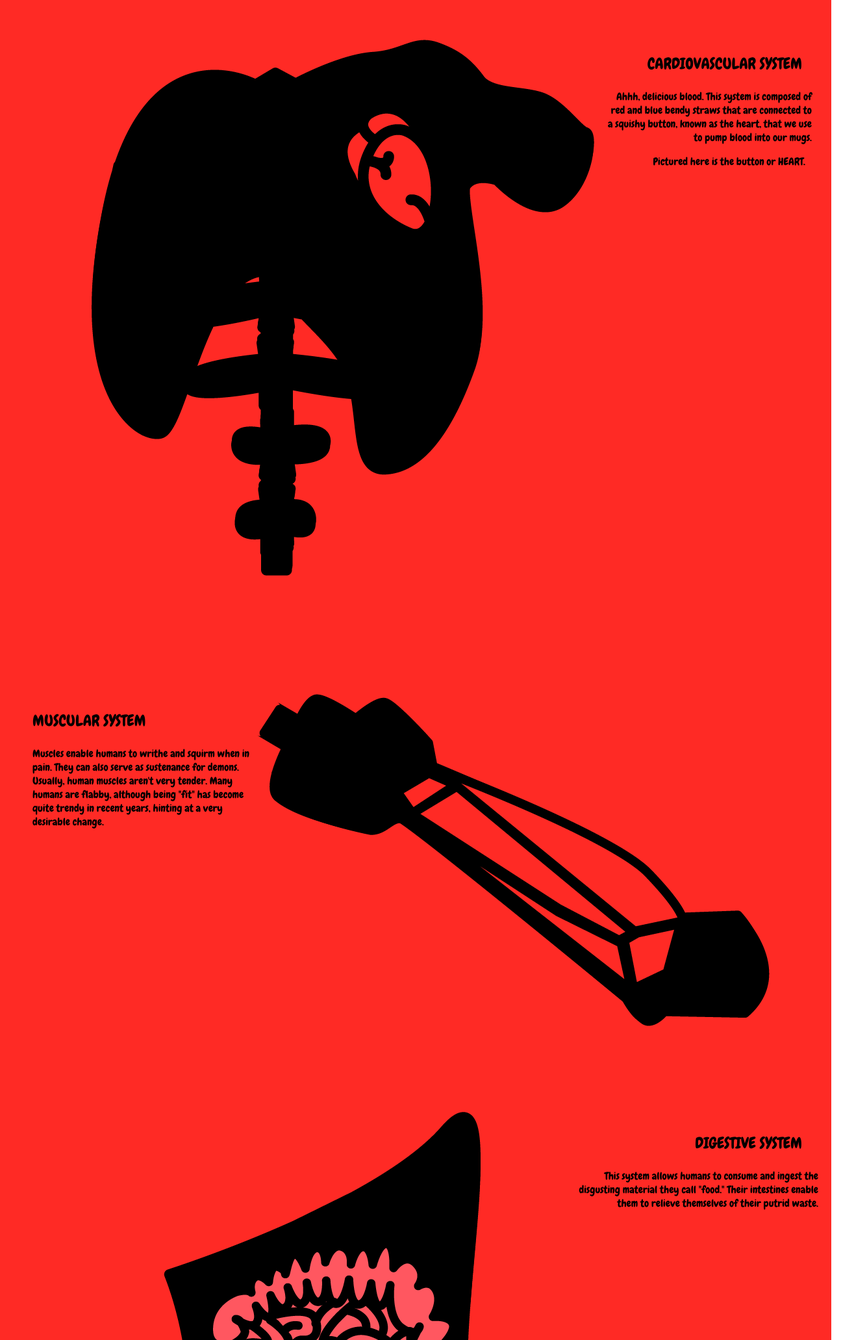
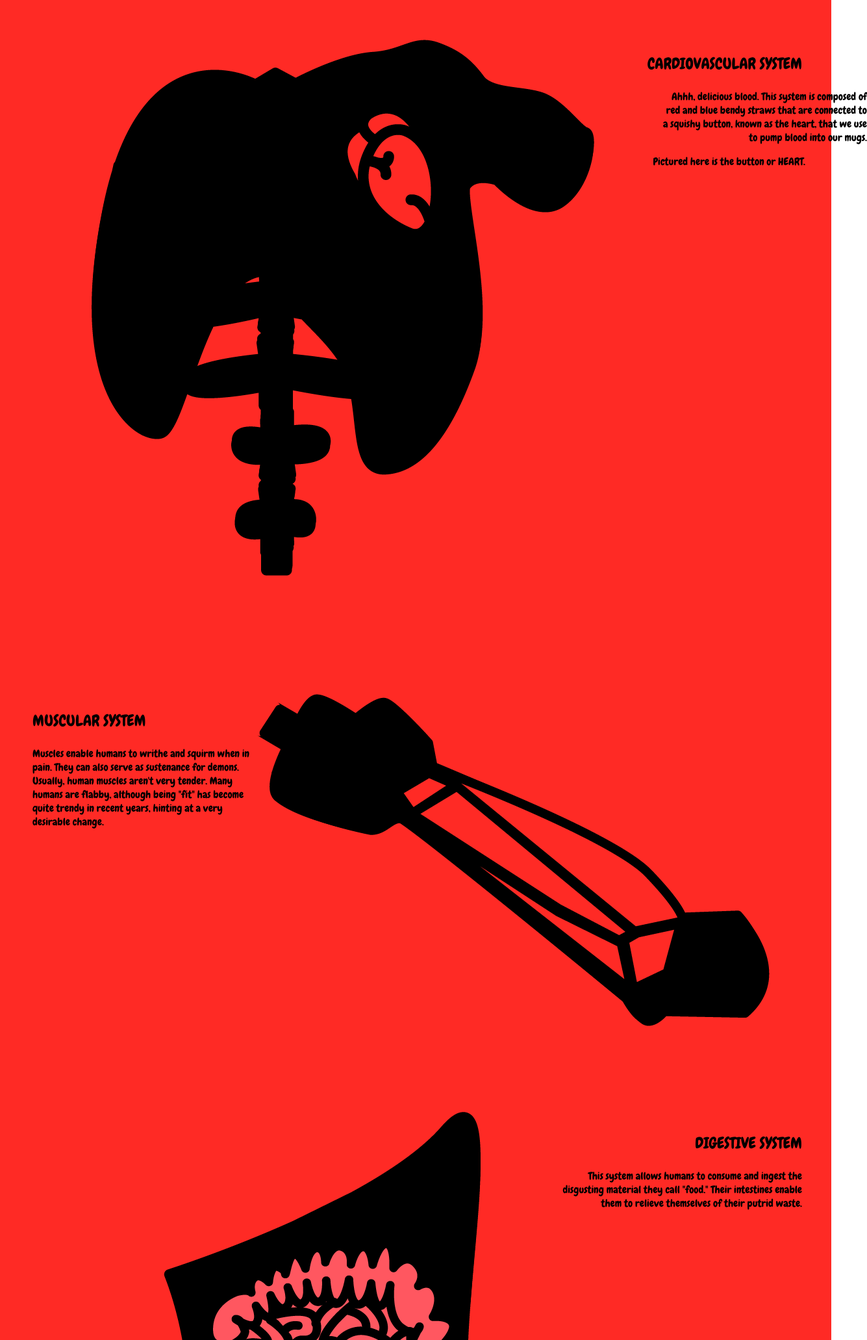
Before and after one commit to mitchdecastro/anatomy, a plain HTML site: page index.html in a window 1280 px wide. Shown: the part 3040-5102 px from the top of the page at 65% size, 1335 px wide, since content can reach past the window. Drawn offline with Linux system fonts and the light colour scheme.

Commit message:
fixing margins

```diff
--- a/css/style.css
+++ b/css/style.css
@@ -528,7 +528,7 @@ body {
 
 .cardiovascular .description-right {
   width: 315px;
-  margin-left: 800px;
+  margin-left: 885px;
 }
 
 .muscular {
@@ -547,7 +547,7 @@ body {
 
 .digestive .description-right {
   width: 375px;
-  margin-left: 650px;
+  margin-left: 625px;
 }
 
 .reproductive {
```
